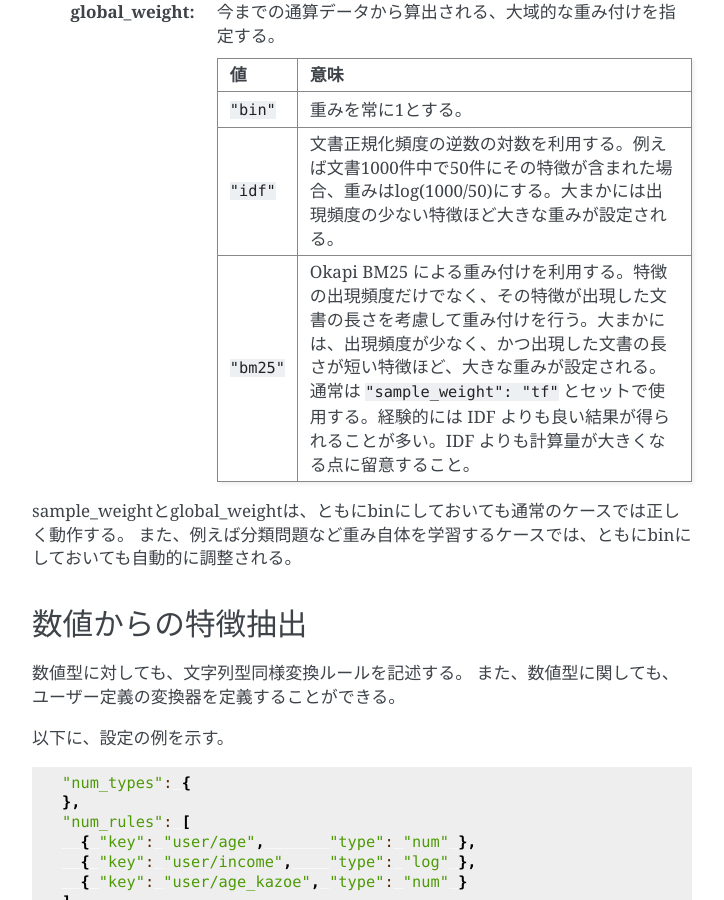
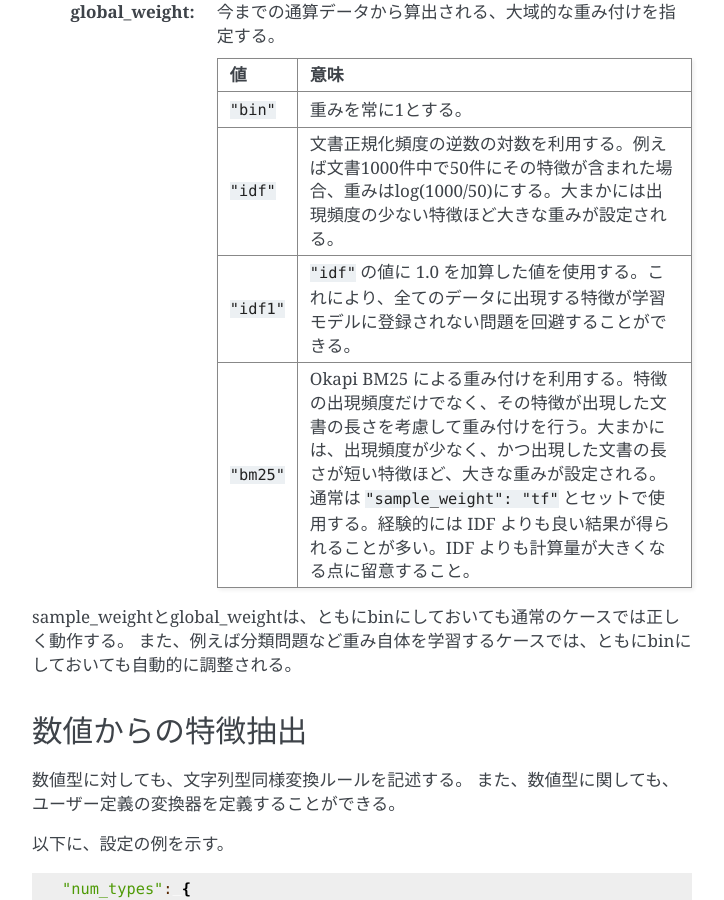
Before and after one commit to jubatus/website, a Sphinx documentation site: the page built from source/ja/fv_convert.rst, in a window 1280 px wide and 900 px high, scrolled down 13001 px. Shown: the whole window, without its empty margins (388-1112 px from the left). Built offline with Sphinx 7.4.7, drawn with Linux system fonts in a browser that asks for light colours; the version number could not be read and is left out.

Commit message:
add IDF-1 global_weight document

```diff
--- a/source/en/fv_convert.rst
+++ b/source/en/fv_convert.rst
@@ -473,6 +473,7 @@ In concrete, the weight is the product of these two weights.
     ============= =====================
     ``"bin"``     global_weight is 1 for all features.
     ``"idf"``     global_weight is the inverse of logarithm of normalized document frequency. It is called Inverse Document Frequency. For example, if a feature is included in 50 documents of all 1000 documents, its global_weight is log(1000/50). Roughly speaking, the less a feature frequently appears, the greater its idf is.
+    ``"idf1"``    global_weight is calculated by ``"idf"`` value + 1.0.  This workarouds the problem that features that appear in all data will not be added to the model.
     ``"bm25"``    global_weight is calculated by Okapi BM25 method. In addition to the feature frequency, BM25 uses the length of the document that the feature appears. Roughly speaking, the less feature frequently appears and the short the length of the document the feature is in, the greater its weight is. Generally used in combination with ``"sample_weight": "tf"``. It is empirically known that BM25 weighting is better than IDF.  Note that calculation cost is higher than IDF.
     ============= =====================
 
--- a/source/ja/fv_convert.rst
+++ b/source/ja/fv_convert.rst
@@ -543,6 +543,7 @@ string_filter_rulesなどと同様、複数の規則を羅列する。
     ============= =====================
     ``"bin"``     重みを常に1とする。
     ``"idf"``     文書正規化頻度の逆数の対数を利用する。例えば文書1000件中で50件にその特徴が含まれた場合、重みはlog(1000/50)にする。大まかには出現頻度の少ない特徴ほど大きな重みが設定される。
+    ``"idf1"``    ``"idf"`` の値に 1.0 を加算した値を使用する。これにより、全てのデータに出現する特徴が学習モデルに登録されない問題を回避することができる。
     ``"bm25"``    Okapi BM25 による重み付けを利用する。特徴の出現頻度だけでなく、その特徴が出現した文書の長さを考慮して重み付けを行う。大まかには、出現頻度が少なく、かつ出現した文書の長さが短い特徴ほど、大きな重みが設定される。通常は ``"sample_weight": "tf"`` とセットで使用する。経験的には IDF よりも良い結果が得られることが多い。IDF よりも計算量が大きくなる点に留意すること。
     ============= =====================
 
```
